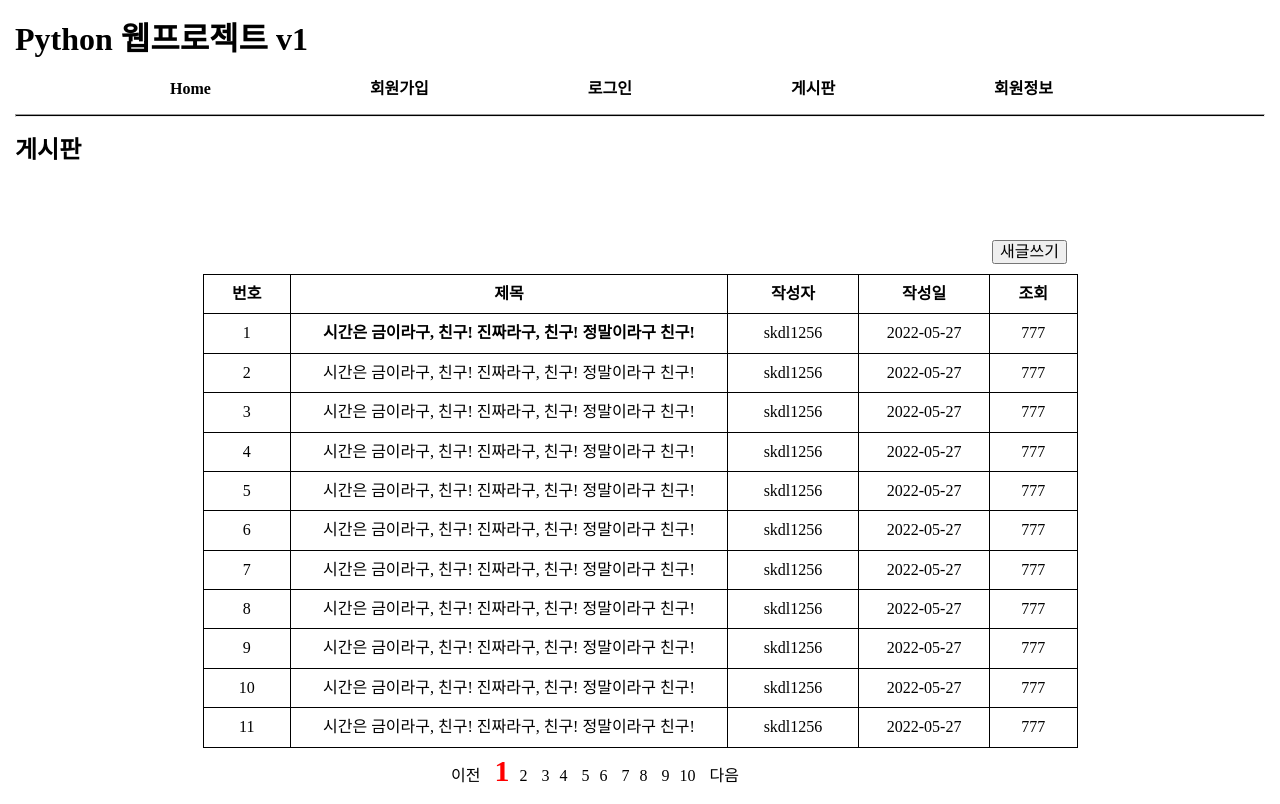
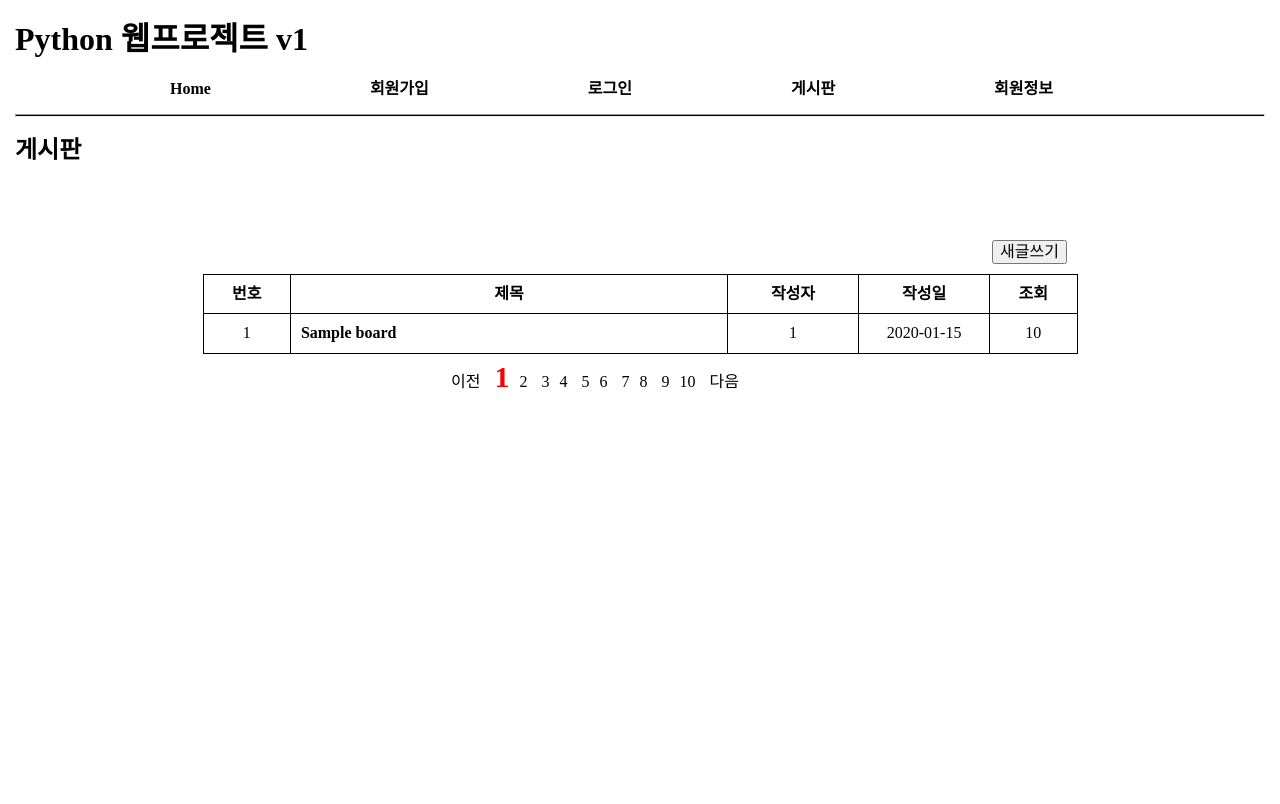
Before and after one commit to leeseunghong/SemiProjectV1b-Django3, a Django app: page /list/ in a window 1280 px wide. After the commit the page ends 389 px from the top, so only its background shows below. Run offline with Django 3.2, Linux system fonts and the light colour scheme; tables that the repository leaves empty hold one stand-in row (values such as "Sample post"); parts of the project's set-up code (start-up, migrations or seed data) failed here and were passed over.

Commit message:
Django3 board 새글쓰기, 리스트 출력

```diff
--- a/board/views.py
+++ b/board/views.py
@@ -1,13 +1,50 @@
-from django.shortcuts import render
+from django.shortcuts import render, redirect
 
 # Create your views here.
-def list(request):
-    return render(request, 'board/list.html')
+# 게시판 목록 보기 처리
+from board.models import board
+from member.models import Member
 
 
+def list(request):
+    bdlist = board.objects.values(
+        'id', 'title', 'userid', 'regdate', 'views')\
+        .order_by('-id')
+
+    context = {'bds': bdlist}
+    return render(request, 'board/list.html', context)
+
+# 게시판 본문 보기 처리
 def view(request):
     return render(request, 'board/view.html')
 
+# 게시판 글쓰기 처리
+# get : board/write.html
+# post : 작성한 글을 디비에 저장, board/list.html로 이동
+def write(request):
+    returnPage = 'board/write.html'
+    form = ''
+    error = ''
 
-def write(request):
-    return render(request, 'board/write.html')
+    if request.method == 'GET':
+        pass
+    elif request.method == 'POST':
+        form = request.POST.dict()
+
+        #유효성 검사 1
+        if not (form['title'] and form['contents']):
+            error = '제목이나 본문을 작성하세요'
+        else:
+            # 입력한 게시글을 Board객체에 담음
+            bd = board(title=form['title'],
+                       contents=form['contents'],
+                       # 새글을 작성한 회원에 대한 정보는
+                       # 회원 테이블에 존재하는 회원아이디(id)를 조회해서
+                       # userid 속성에 저장
+                       userid=Member.objects.get(pk=form['memberid']))
+            bd.save()   # board객체에 담은 게시글을 테이블에 저장
+
+            return redirect('/list')
+
+    context = {'form': form, 'error': error}
+    return render(request, returnPage, context)
--- a/templates/board/list.html
+++ b/templates/board/list.html
@@ -22,7 +22,7 @@
     padding: 10px; text-align: center}
 
     td:nth-child(2) { white-space: nowrap;
-        overflow: hidden; text-overflow: ellipsis }
+        overflow: hidden; text-overflow: ellipsis; text-align:left }
 
     td:nth-child(2) a:hover {color: crimson}
     td:nth-child(2) a:active {color: crimson}
@@ -47,17 +47,12 @@
                             onclick="location.href='/write'"> 새글쓰기 </button>
                 </td></tr>
                 <tr><th>번호</th><th>제목</th><th>작성자</th><th>작성일</th><th>조회</th></tr>
-                <tr><td>1</td><td><a href="/view">시간은 금이라구, 친구! 진짜라구, 친구! 정말이라구 친구!</a></td><td>skdl1256</td><td>2022-05-27</td><td>777</td></tr>
-                <tr><td>2</td><td>시간은 금이라구, 친구! 진짜라구, 친구! 정말이라구 친구!</td><td>skdl1256</td><td>2022-05-27</td><td>777</td></tr>
-                <tr><td>3</td><td>시간은 금이라구, 친구! 진짜라구, 친구! 정말이라구 친구!</td><td>skdl1256</td><td>2022-05-27</td><td>777</td></tr>
-                <tr><td>4</td><td>시간은 금이라구, 친구! 진짜라구, 친구! 정말이라구 친구!</td><td>skdl1256</td><td>2022-05-27</td><td>777</td></tr>
-                <tr><td>5</td><td>시간은 금이라구, 친구! 진짜라구, 친구! 정말이라구 친구!</td><td>skdl1256</td><td>2022-05-27</td><td>777</td></tr>
-                <tr><td>6</td><td>시간은 금이라구, 친구! 진짜라구, 친구! 정말이라구 친구!</td><td>skdl1256</td><td>2022-05-27</td><td>777</td></tr>
-                <tr><td>7</td><td>시간은 금이라구, 친구! 진짜라구, 친구! 정말이라구 친구!</td><td>skdl1256</td><td>2022-05-27</td><td>777</td></tr>
-                <tr><td>8</td><td>시간은 금이라구, 친구! 진짜라구, 친구! 정말이라구 친구!</td><td>skdl1256</td><td>2022-05-27</td><td>777</td></tr>
-                <tr><td>9</td><td>시간은 금이라구, 친구! 진짜라구, 친구! 정말이라구 친구!</td><td>skdl1256</td><td>2022-05-27</td><td>777</td></tr>
-                <tr><td>10</td><td>시간은 금이라구, 친구! 진짜라구, 친구! 정말이라구 친구!</td><td>skdl1256</td><td>2022-05-27</td><td>777</td></tr>
-                <tr><td>11</td><td>시간은 금이라구, 친구! 진짜라구, 친구! 정말이라구 친구!</td><td>skdl1256</td><td>2022-05-27</td><td>777</td></tr>
+
+                {#  #}
+                {% for b in bds %}
+                <tr><td>{{ b.id }}</td><td><a href="/view={{ b.id }}">{{ b.title }}</a></td><td>{{ b.userid }}</td>
+                    <td>{{ b.regdate|date:'Y-m-d' }}</td><td>{{ b.views }}</td></tr>
+                {% endfor %}
             </table>
             <ul id="pgnav">
                 <li>이전</li>
--- a/templates/board/write.html
+++ b/templates/board/write.html
@@ -23,7 +23,7 @@ form label { display: inline-block;
             <input type="text" name="title" id="title"></div>
 
         <div><label for="title">작성자</label>
-            <span>skdl1256</span></div>
+            <span>{{ request.session.userid }}</span></div>
 
         <div><label for="contents" class="dragup">본문</label>
             <textarea name="contents" id="contents"
@@ -35,7 +35,8 @@ form label { display: inline-block;
                 <button type="reset">다시입력</button>
         </div>
 
-        <input type="hidden" name="userid" value="abc123">
+        <input type="hidden" name="memberid"
+               value="{{ request.session.userid_id}}">
         </form>
 {% endblock %}
 {% block jscript %}
```
Also changed, not shown: member/views.py (+7 -0 lines).
